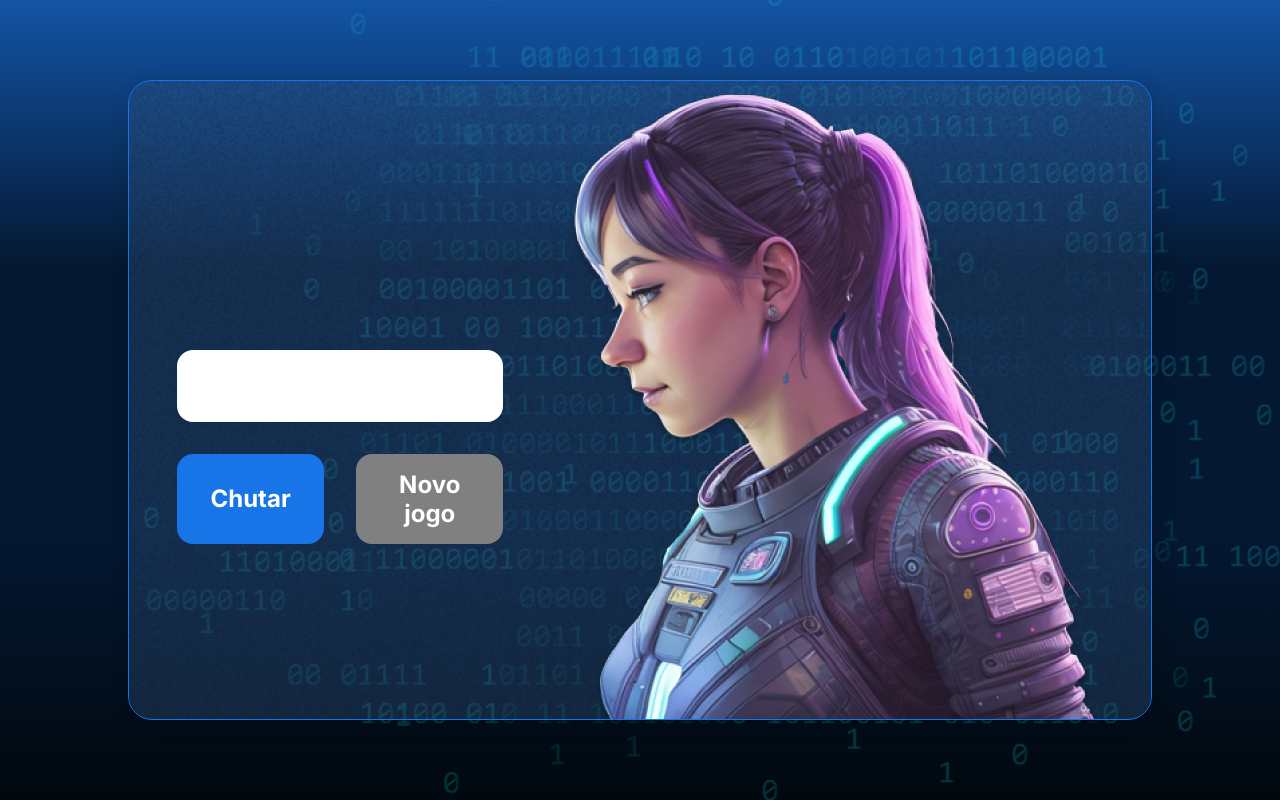
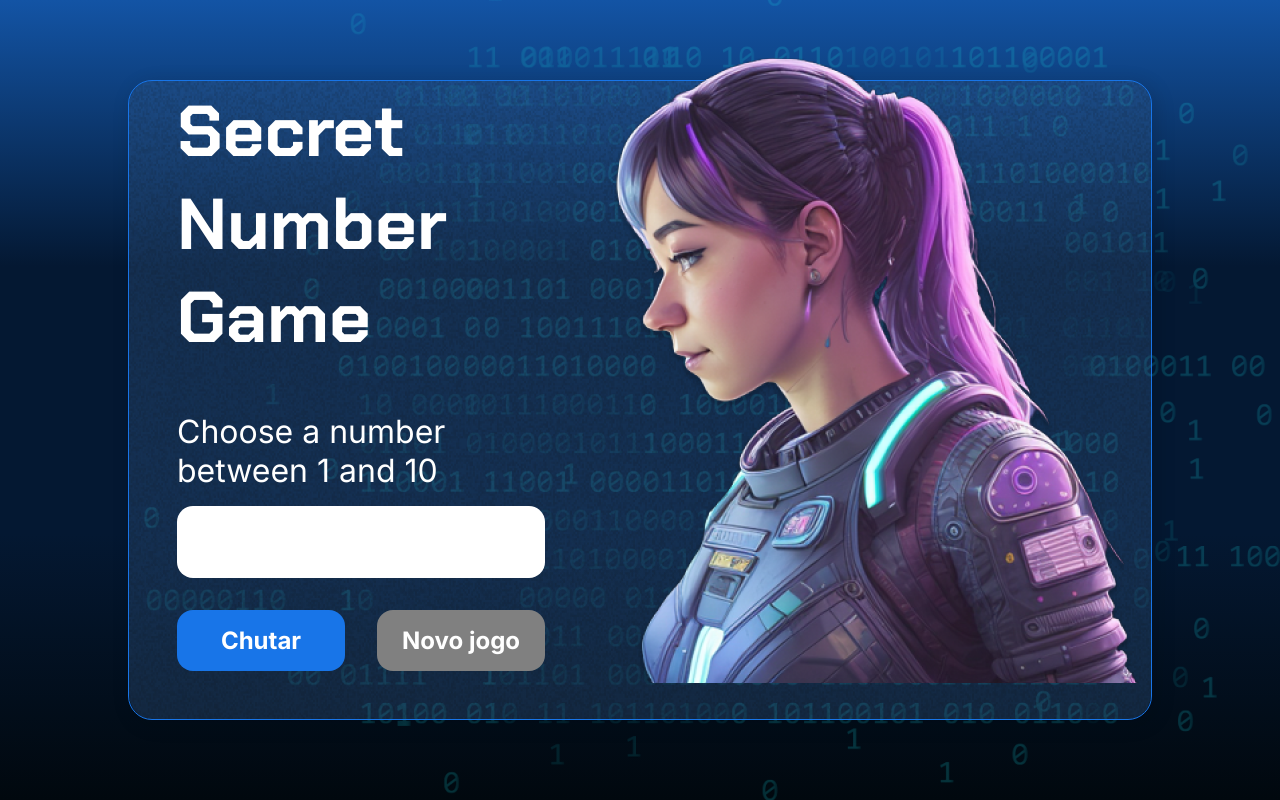
Before and after one commit to PhelipeRocha99/Studies, a plain HTML site: page Alura/Logic/index.html in a window 1280 px wide. Drawn offline with Linux system fonts and the light colour scheme; files whose address does not match are found by name.

Commit message:
Alura's Programming logic: Javascript -  Class 6 - Interaction with HTML and Functions

```diff
--- /dev/null
+++ b/Alura/Logic/app.js
@@ -0,0 +1,11 @@
+//JS- document.querySelector get all from html tag specific in parenthesis
+let title = document.querySelector('h1');
+title.innerHTML = "Secret Number Game";
+
+let paragraph = document.querySelector('p');
+paragraph.innerHTML = "Choose a number between 1 and 10";
+
+//programming logic - Function must have only one responsability.
+function verifyGuess(){
+
+}
--- a/Alura/Logic/index.html
+++ b/Alura/Logic/index.html
@@ -24,7 +24,7 @@
                 </div>
                 <input type="number" min="1" max="10" class="container__input">
                 <div class="chute container__botoes">
-                    <button onclick="verificarChute()" class="container__botao">Chutar</button>
+                    <button onclick="verifyGuess()" class="container__botao">Chutar</button>
                     <button onclick="" id="reiniciar" class="container__botao" disabled>Novo jogo</button>
                 </div>
             </div>
```
